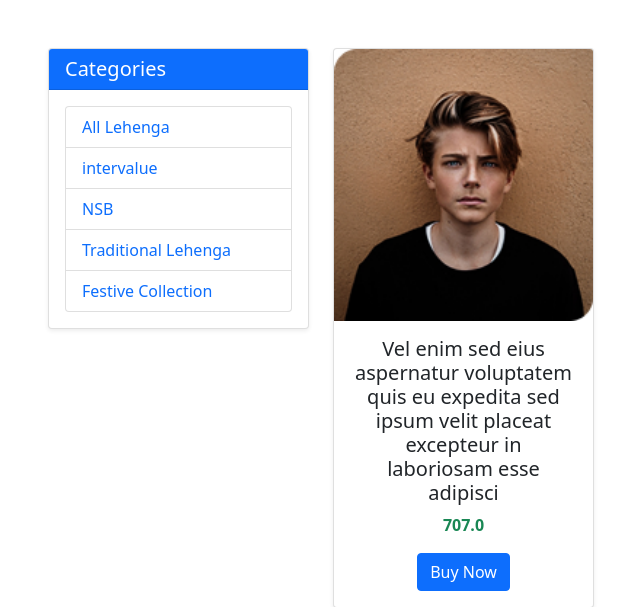
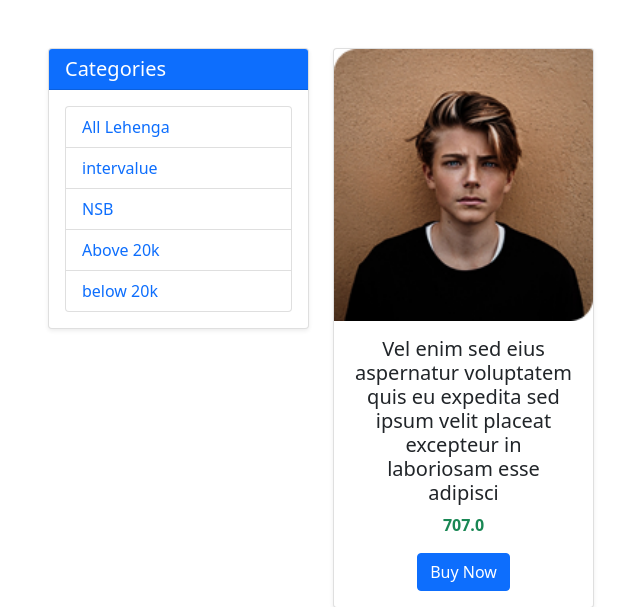
Before and after one commit to bikash-sarker-dev/ecommerce, a Django app: page /lehenga/intervalue in a window 1280 px wide. Shown: the part 80-687 px from the top of the page, without its empty margins (34-674 px from the left). Run offline with Django 4.2, Linux system fonts and the light colour scheme; data comes from the database, SQL or seed files in the repository; some libraries are stand-ins or nearby versions.

Commit message:
the change categor above and below filter check fishnitsh

```diff
--- a/Shop/templates/Shop/lehenga.html
+++ b/Shop/templates/Shop/lehenga.html
@@ -27,10 +27,10 @@
                             <a href="{% url 'lehengaItem' 'NSB' %}" class="text-decoration-none">NSB</a>
                         </li>
                         <li class="list-group-item">
-                            <a href="#" class="text-decoration-none">Traditional Lehenga</a>
+                            <a href="{% url 'lehengaItem' 'Above' %}" class="text-decoration-none">Above 20k</a>
                         </li>
                         <li class="list-group-item">
-                            <a href="#" class="text-decoration-none">Festive Collection</a>
+                            <a href="{% url 'lehengaItem' 'below' %}" class="text-decoration-none">below 20k</a>
                         </li>
                     </ul>
                 </div>
--- a/Shop/views.py
+++ b/Shop/views.py
@@ -44,6 +44,10 @@ def lehenga(request, data=None):
     lehengas = Product.objects.filter(category = 'L')
   elif data == "intervalue" or data == "NSB":
     lehengas = Product.objects.filter(category ='L').filter(brand = data)
+  elif data == 'below':
+   lehengas = Product.objects.filter(category='L').filter(selling_price__lt = 500)
+  elif data == 'Above':
+   lehengas = Product.objects.filter(category = 'L').filter(selling_price__gt = 500)
 
   return render(request, 'Shop/lehenga.html', {'lehengas':lehengas})
 
```
